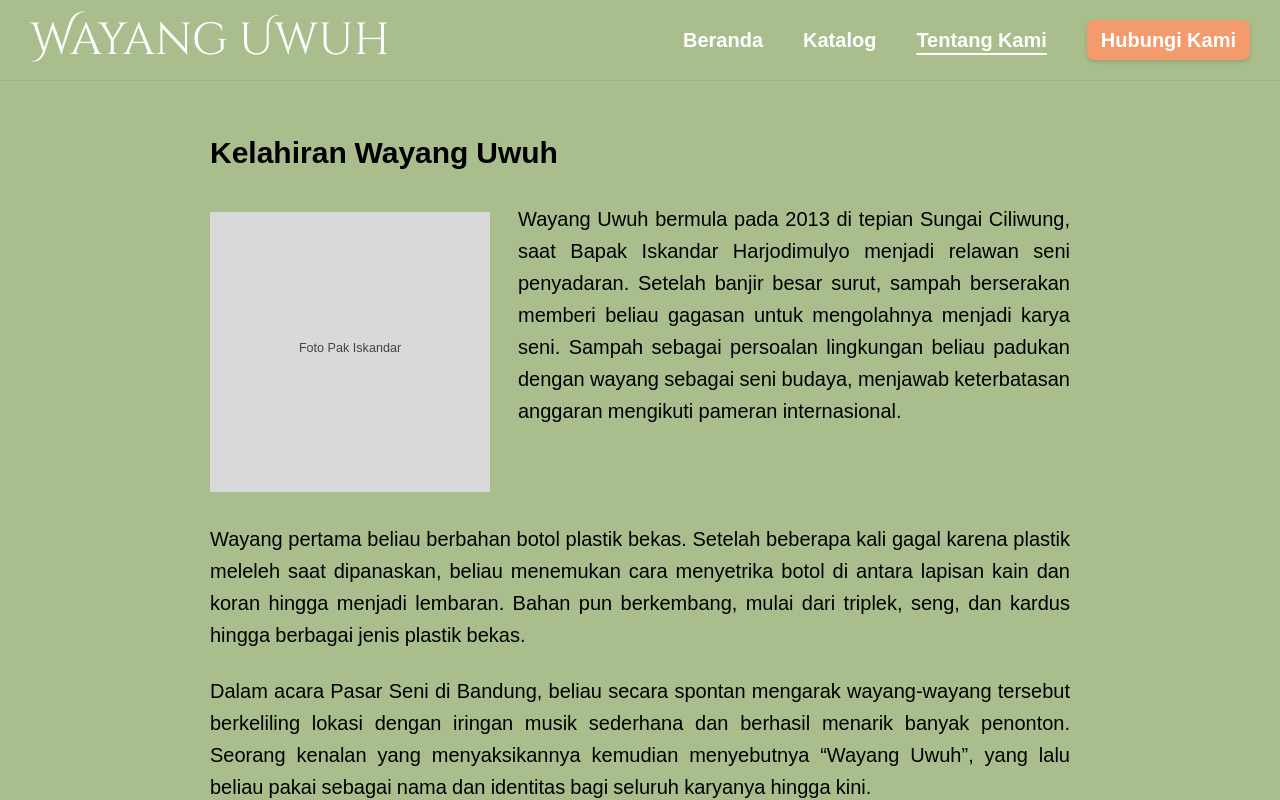
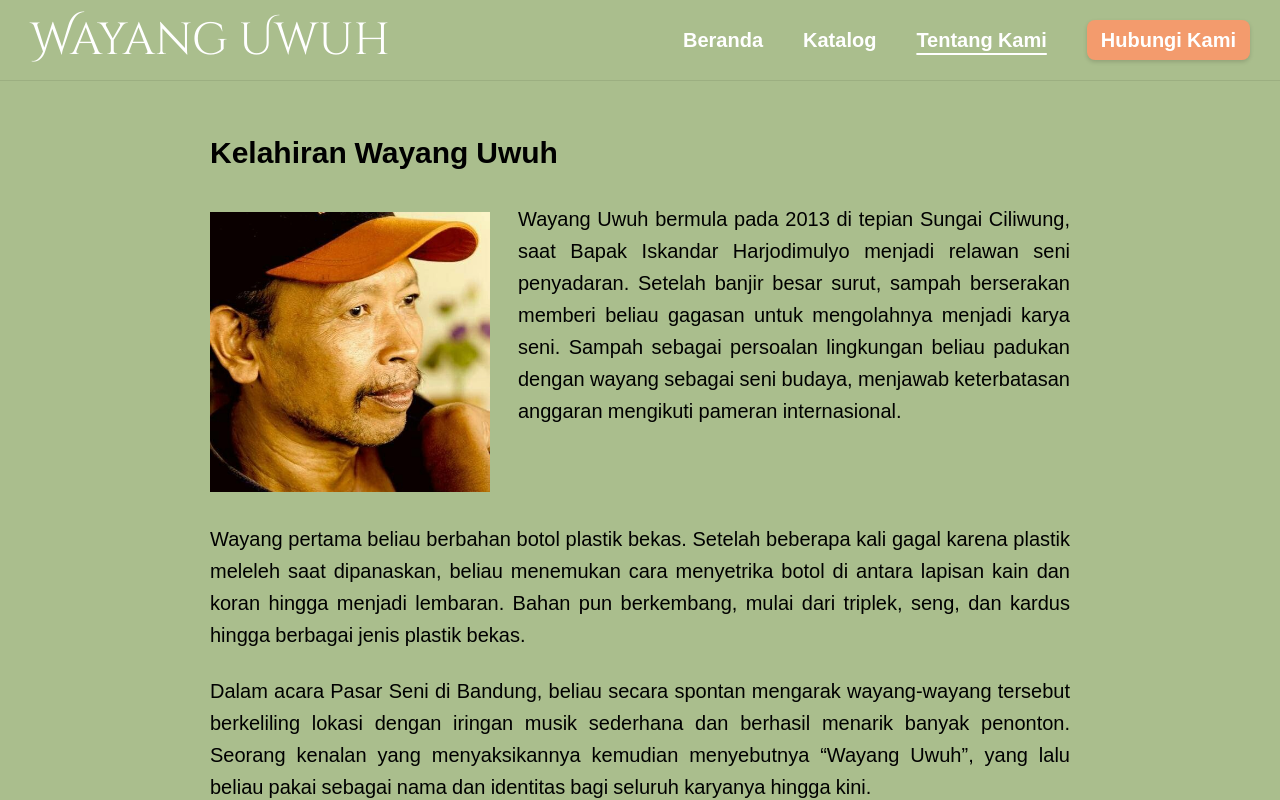
Before and after one commit to greyalters/website-wayang-uwuh, a Next.js app: page /tentang-kami in a window 1280 px wide. Shown: the top 800 px of the page. Built offline with nearby package versions, Linux system fonts and the light colour scheme; a web font is replaced by a local one.

Commit message:
Fix: Change image file format from SVG to PNG

```diff
--- a/app/tentang-kami/page.js
+++ b/app/tentang-kami/page.js
@@ -3,7 +3,7 @@ import Image from "next/image";
 export const metadata = { title: "Tentang Kami | Wayang Uwuh" };
 
 // Ganti dengan foto asli: taruh file di folder public/ lalu ubah nama filenya di sini (mis. "/iskandar.jpg").
-const FOTO = "/iskandar.svg";
+const FOTO = "/iskandar.png";
 
 const PARAGRAF_1 =
   "Wayang Uwuh bermula pada 2013 di tepian Sungai Ciliwung, saat Bapak Iskandar Harjodimulyo menjadi relawan seni penyadaran. Setelah banjir besar surut, sampah berserakan memberi beliau gagasan untuk mengolahnya menjadi karya seni. Sampah sebagai persoalan lingkungan beliau padukan dengan wayang sebagai seni budaya, menjawab keterbatasan anggaran mengikuti pameran internasional.";
```
